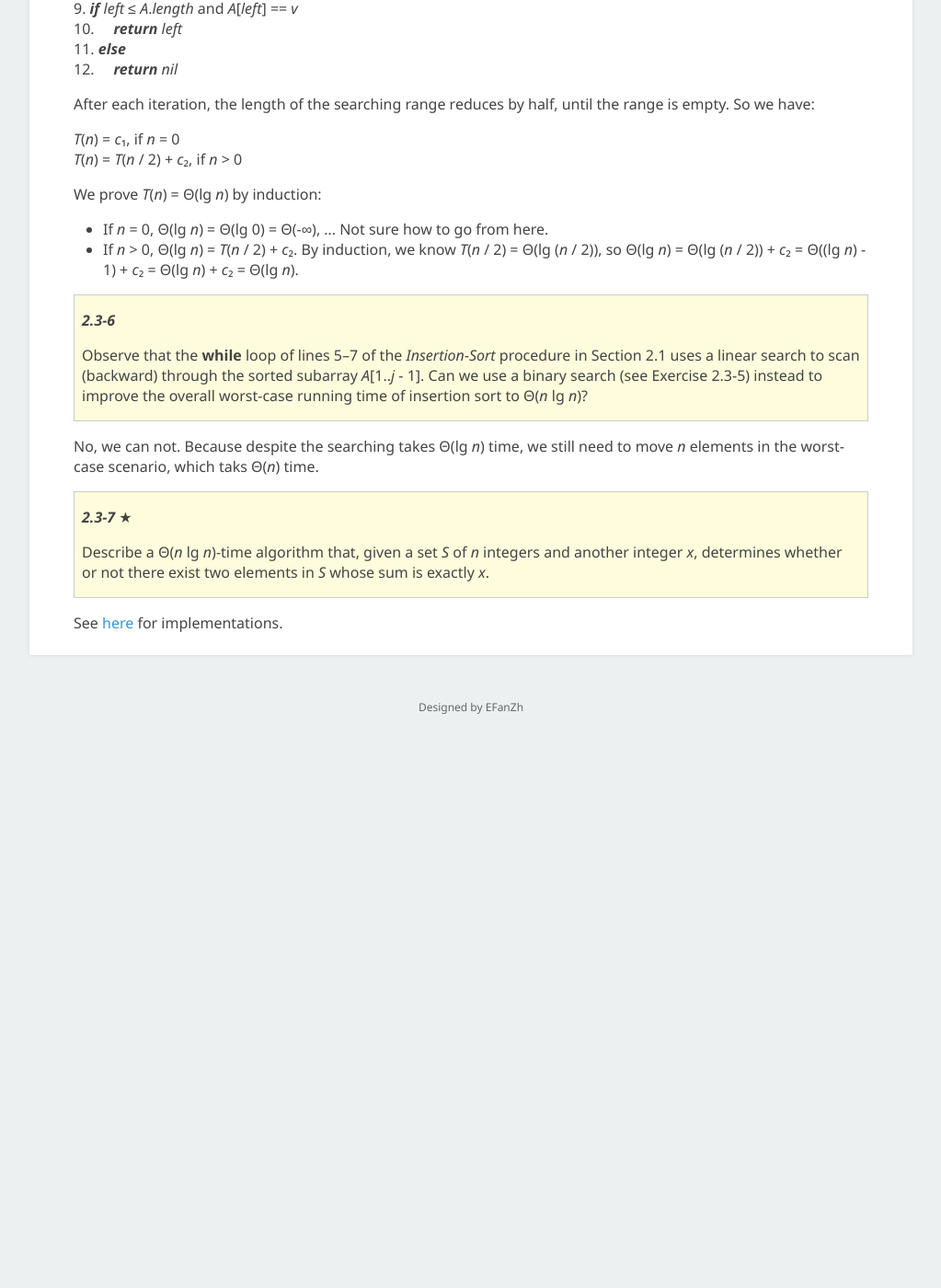
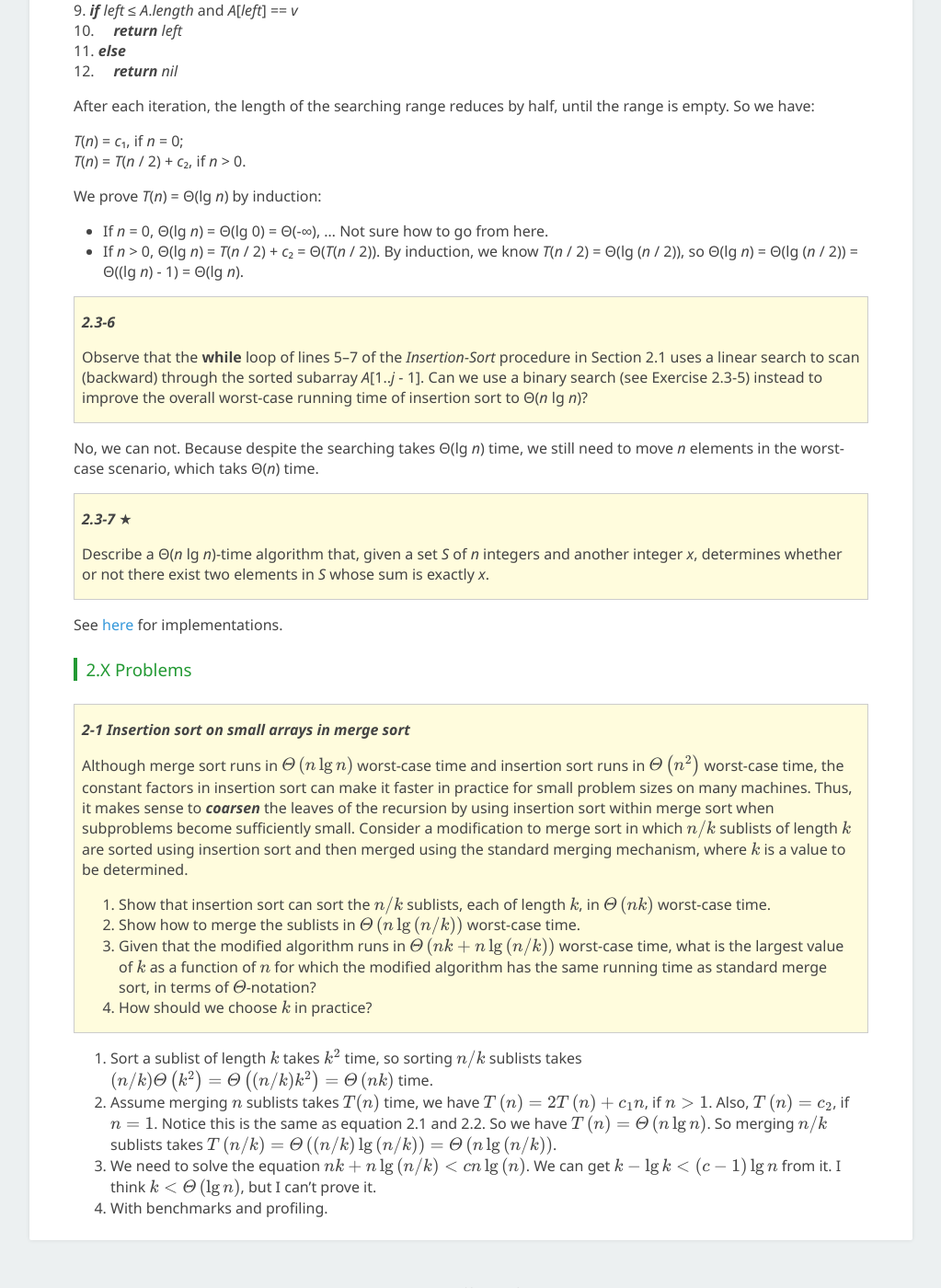
Before and after one commit to EFanZh/efanzh.github.io, a Jekyll site: the page built from _posts/2018-10-05-introduction-to-algorithms-exercises.md, in a window 1280 px wide and 1400 px high, scrolled down 9157 px. Shown: the whole window at 92% size, without its empty margins (128-1151 px from the left). Built offline with Jekyll 4.4.1, drawn with Linux system fonts in a browser that asks for light colours; formulas are drawn with MathJax 3; before the commit the page ends 9982 px from its top, so only the background shows below that; some of the changed text lies outside the part shown.

Commit message:
Add problem 2-1 from CLRS

```diff
--- a/_posts/2018-10-05-introduction-to-algorithms-exercises.md
+++ b/_posts/2018-10-05-introduction-to-algorithms-exercises.md
@@ -434,14 +434,14 @@ for implementations.
 
 After each iteration, the length of the searching range reduces by half, until the range is empty. So we have:
 
-*T*(*n*) = *c*₁, if *n* = 0\
-*T*(*n*) = *T*(*n* / 2) + *c*₂, if *n* > 0
+*T*(*n*) = *c*₁, if *n* = 0;\
+*T*(*n*) = *T*(*n* / 2) + *c*₂, if *n* > 0.
 
 We prove *T*(*n*) = Θ(lg *n*) by induction:
 
 - If *n* = 0, Θ(lg *n*) = Θ(lg 0) = Θ(-∞), … Not sure how to go from here.
-- If *n* > 0, Θ(lg *n*) = *T*(*n* / 2) + *c*₂. By induction, we know *T*(*n* / 2) = Θ(lg (*n* / 2)), so
-  Θ(lg *n*) = Θ(lg (*n* / 2)) + *c*₂ = Θ((lg *n*)  - 1) + *c*₂ = Θ(lg *n*) + *c*₂ = Θ(lg *n*).
+- If *n* > 0, Θ(lg *n*) = *T*(*n* / 2) + *c*₂ = Θ(*T*(*n* / 2)). By induction, we know *T*(*n* / 2) = Θ(lg (*n* / 2)),
+  so Θ(lg *n*) = Θ(lg (*n* / 2)) = Θ((lg *n*)  - 1) = Θ(lg *n*).
 
 > ***2.3-6***
 >
@@ -460,3 +460,32 @@ scenario, which taks Θ(*n*) time.
 See
 [here](https://github.com/EFanZh/Introduction-to-Algorithms/blob/master/src/section_2_3_designing_algorithms/exercises.rs)
 for implementations.
+
+#### 2.X Problems
+
+> ***2-1 Insertion sort on small arrays in merge sort***
+>
+> Although merge sort runs in $Θ\left(n \lg n\right)$ worst-case time and insertion sort runs in $Θ\left(n^2\right)$
+> worst-case time, the constant factors in insertion sort can make it faster in practice for small problem sizes on many
+> machines. Thus, it makes sense to ***coarsen*** the leaves of the recursion by using insertion sort within merge sort
+> when subproblems become sufficiently small. Consider a modification to merge sort in which $n / k$ sublists of length
+> $k$ are sorted using insertion sort and then merged using the standard merging mechanism, where $k$ is a value to be
+> determined.
+>
+> 1. Show that insertion sort can sort the $n / k$ sublists, each of length $k$, in $Θ\left(n k\right)$ worst-case
+>    time.
+> 2. Show how to merge the sublists in $Θ\left(n \lg \left(n / k\right)\right)$ worst-case time.
+> 3. Given that the modified algorithm runs in $Θ\left(n k + n \lg \left(n / k\right)\right)$ worst-case time, what is
+>    the largest value of $k$ as a function of $n$ for which the modified algorithm has the same running time as
+>    standard merge sort, in terms of $Θ$-notation?
+> 4. How should we choose $k$ in practice?
+
+1. Sort a sublist of length $k$ takes $k^2$ time, so sorting $n / k$ sublists takes
+   $\left(n / k\right) Θ\left(k^2\right) = Θ\left(\left(n / k\right) k^2\right) = Θ\left(n k\right)$ time.
+2. Assume merging $n$ sublists takes $T(n)$ time, we have $T\left(n\right) = 2 T\left(n\right) + c_1 n$, if $n > 1$.
+   Also, $T\left(n\right) = c_2$, if $n = 1$. Notice this is the same as equation 2.1 and 2.2. So we have
+   $T\left(n\right) = Θ\left(n \lg n\right)$. So merging $n / k$ sublists takes
+   $T\left(n / k\right) = Θ\left(\left(n / k\right) \lg \left(n / k\right)\right) = Θ\left(n \lg \left(n / k\right)\right)$.
+3. We need to solve the equation $n k + n \lg \left(n / k\right) < c n \lg \left(n\right)$. We can get
+   $k - \lg k < \left(c-1\right) \lg n$ from it. I think $k < Θ\left(\lg n\right)$, but I can’t prove it.
+4. With benchmarks and profiling.
```
Also changed, not shown: other parts of _posts/2018-10-05-introduction-to-algorithms-exercises.md (+4 -4 lines).
